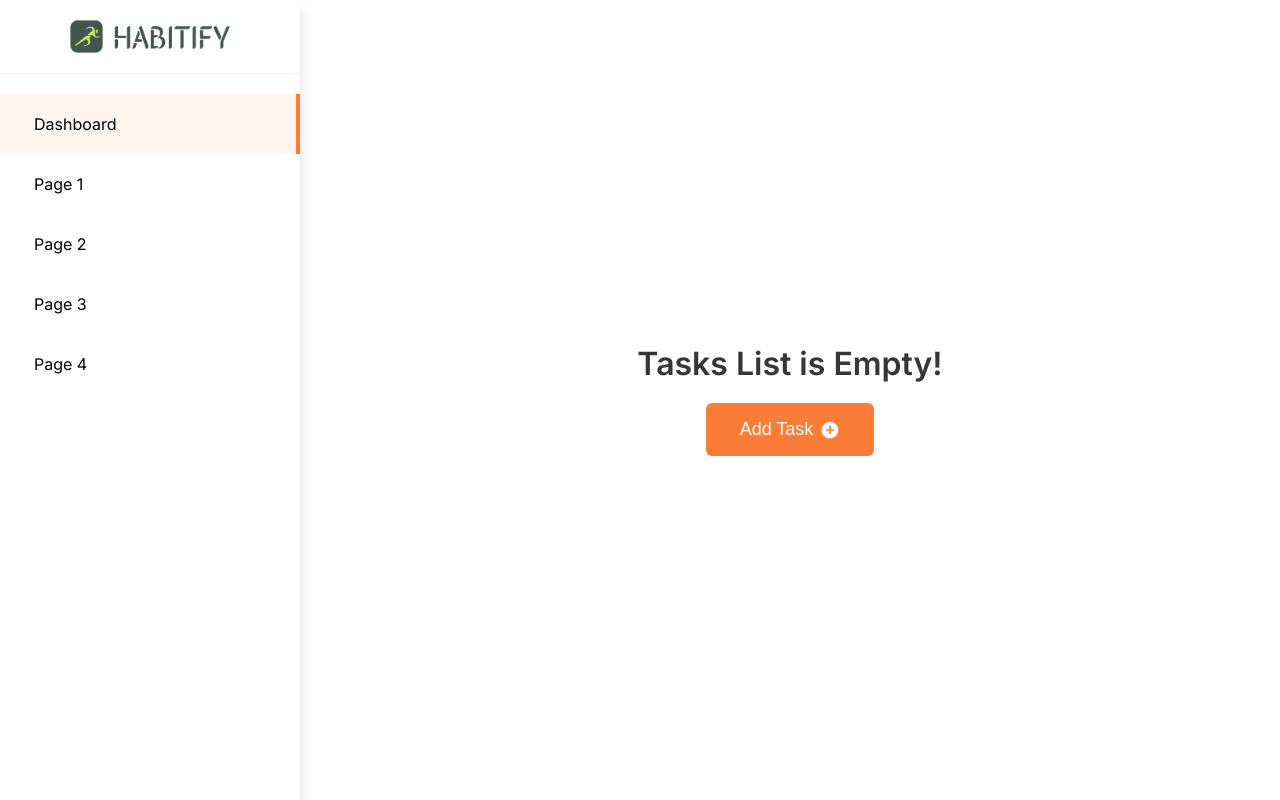
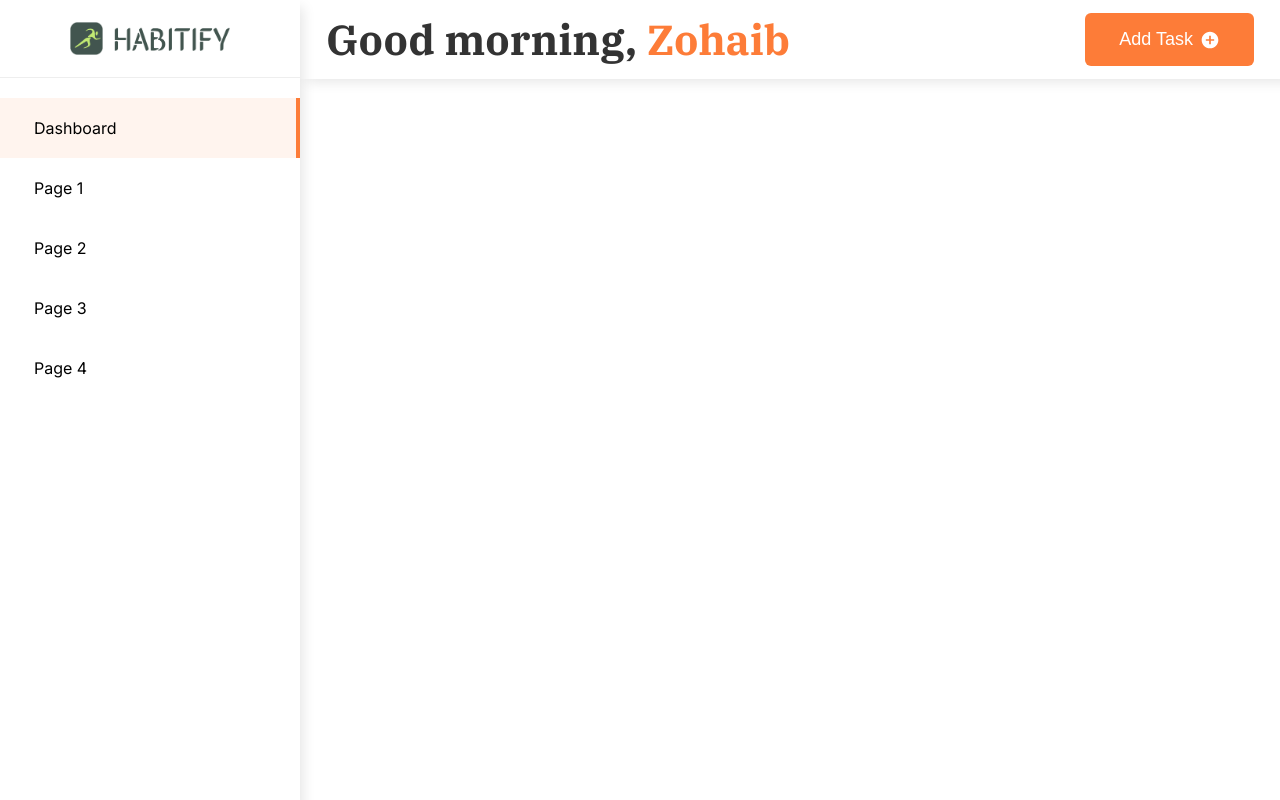
Before and after one commit to zohaibrasheed-dev/habitify, a React (Vite) app: page / in a window 1280 px wide. Built offline with nearby package versions, Linux system fonts and the light colour scheme.

Commit message:
UI components buildup

```diff
--- a/src/components/Header/Header.jsx
+++ b/src/components/Header/Header.jsx
@@ -1,15 +1,15 @@
-import styles from './Header.module.css'
-import { RiNotification4Line } from '@remixicon/react';
+import styles from './Header.module.css';
+import { RiAddCircleFill } from '@remixicon/react';
 
 const Header = () => {
   return (
-    <div className={styles.header}>
-        <header>
-            <div className="flex jc-end">
-                <span className="notifications"><RiNotification4Line /></span>
-            </div>
-        </header>
-    </div>
+    <header className={styles.header}>
+      <div className="flex ai-center jc-sb">
+        <h1 className="h1 text-gray font-ibm">Good morning, <span className="text-orange">Zohaib</span></h1>
+        <button  className="btn primary addTask">Add Task <RiAddCircleFill size={20} /> </button>
+      </div>
+    </header>
+    // onClick={openModal}
   )
 }
 
--- a/src/components/Header/Header.module.css
+++ b/src/components/Header/Header.module.css
@@ -1,4 +1,4 @@
 header {
-    padding: var(--space4);
+    padding: var(--space3) var(--space6);
     box-shadow: 10px 0 12px 3px rgba(0, 0, 0, 0.1);
 }
--- a/src/components/Modal/TaskModal.jsx
+++ b/src/components/Modal/TaskModal.jsx
@@ -1,22 +1,36 @@
 import { RiCloseCircleLine } from '@remixicon/react';
 import styles from './TaskModal.module.css';
+import { useState } from 'react';
 
-const TaskModal = (props) => {
-    console.log(props);
+const TaskModal = ({closeModal, taskAdder}) => {
+
+    // Form Handling
+    const [task, setTask] = useState("");
+
+    const handleSubmit = (e) => {
+        e.preventDefault();
+
+        taskAdder(task);
+
+        setTask("");
+        closeModal();
+    }
+
+
   return (
     <div className={styles.modal}>
-        <form className={styles["task-form"]}>
-            <div className={styles.field}>
-                <input type="text" placeholder="Task Title" />
-            </div>
-            <div className={styles.field}>
-                <input type="text" placeholder="Task Description" />
-            </div>
-            <div className={styles.field}>
-                <button type="button">Add Task</button>
-            </div>
-        </form>
-        <span onClick={props.props} className={styles.closeModal}><RiCloseCircleLine size={30} /></span>
+        <div className={styles["modal-content"]}>
+            <h2 className="h2 text-center">Add New Task</h2>
+            <form className={styles["task-form"]} onSubmit={handleSubmit}>
+                <div className={styles.field}>
+                    <input type="text" value={task} onChange={(e) => {setTask(e.target.value)}} placeholder="Enter Your Task Here..." />
+                </div>
+                <div className={styles.field}>
+                    <button type="submit">Add Task</button>
+                </div>
+            </form>
+            <span onClick={closeModal} className={styles.closeModal}><RiCloseCircleLine size={30} /></span>
+        </div>
     </div>
   )
 }
--- a/src/components/Modal/TaskModal.module.css
+++ b/src/components/Modal/TaskModal.module.css
@@ -1,4 +1,8 @@
 .modal {
+    opacity: 0;
+    transform: scale(0.95) translateY(15px);
+    transition: all 0.3s ease;
+    animation: fadeIn 0.4s ease forwards;
     position: absolute;
     top: 0;
     left: 0;
@@ -9,14 +13,25 @@
     align-items: center;
     justify-content: center;
 }
-.task-form {
+@keyframes fadeIn {
+    to {
+        opacity: 1;
+        transform: scale(1) translateY(0);
+    }
+}
+.modal-content {
     width: 450px;
     background: #fff;
     padding: 35px;
     border-radius: 16px;
     display: flex;
     flex-direction: column;
+    gap: 20px;
+}
+.task-form {
     gap: 14px;
+    display: flex;
+    flex-direction: column;
 }
 .field input {
     width: 100%;
--- a/src/components/Sidebar/Sidebar.module.css
+++ b/src/components/Sidebar/Sidebar.module.css
@@ -1,5 +1,5 @@
 .logo {
-    padding: var(--space5) 0;
+    padding: 22px 0;
     border-bottom: 1px solid #eee;
     margin-bottom: var(--space5);
 }
--- a/src/layouts/MainLayout.jsx
+++ b/src/layouts/MainLayout.jsx
@@ -1,5 +1,6 @@
 import styles from './MainLayout.module.css';
 import Sidebar from '../components/Sidebar/Sidebar';
+import Header from '../components/Header/Header';
 import Dashboard from '../pages/Dashboard/Dashboard';
 
 
@@ -12,7 +13,8 @@ function MainLayout() {
                 <aside className={styles.sidebar}>
                     <Sidebar />
                 </aside>
-                <div className="mainArea">
+                <div className={styles.mainArea}>
+                    <Header />
                     <Dashboard />
                 </div>
             </div>
--- a/src/layouts/MainLayout.module.css
+++ b/src/layouts/MainLayout.module.css
@@ -7,3 +7,9 @@
 .sidebar {
     box-shadow: 0 10px 12px 3px rgba(0, 0, 0, 0.1);
 }
+.mainArea {
+    position: relative;
+    overflow: hidden;
+    display: grid;
+    grid-template-rows: auto 1fr;
+}
--- a/src/pages/Dashboard/Dashboard.jsx
+++ b/src/pages/Dashboard/Dashboard.jsx
@@ -1,11 +1,17 @@
-import { RiAddCircleFill } from '@remixicon/react';
 import styles from './Dashboard.module.css'
 import TaskModal from '../../components/Modal/TaskModal';
 import { useState } from 'react';
 
 function Dashboard() {
 
+    const [tasksList, setTasksList] = useState([]); // All Tasks List
     const [showModal, setShowModal] = useState(false); // Modal State - Open/Close
+
+    // Add Task
+    const addNewTask = (task) => {
+        setTasksList([...tasksList, task]);
+    }
+    console.log(tasksList);
 
     // Open Modal
     const openModal = () => {
@@ -19,16 +25,37 @@ function Dashboard() {
 
 
     return (
-        <>
-            <div className="dashboard-wrapper flex jc-center ai-center h-full">
-                <div className={`${styles['no-tasks']} flex ai-center flex-dc`}>
-                    <h2>Tasks List is Empty!</h2>
-                    <button onClick={openModal} className="btn primary addTask">Add Task <RiAddCircleFill size={20} /> </button>
-                </div>
-            </div>
 
-            {showModal && <TaskModal props={closeModal} />}
-        </>
+        <div className="contentWrapper">
+
+        </div>
+
+
+
+            // {/* {
+            //     tasksList.length === 0 ? (
+            //         <div className="dashboard-wrapper flex jc-center ai-center h-full">
+            //             <div className={`${styles['no-tasks']} flex ai-center flex-dc`}>
+            //                 <h2>Tasks List is Empty!</h2>
+            //             </div>
+            //         </div>
+            //     ) : (
+            //         <div className="tasks-listing">
+            //             <ul>
+            //                 {
+            //                     tasksList.map(task => (
+            //                         <li>task</li>
+            //                     ))
+            //                 }
+            //             </ul>
+            //         </div>
+            //     )
+            // }  */}
+
+
+
+            // {/* {showModal && <TaskModal closeModal={closeModal} taskAdder={addNewTask} />} */}
+
     )
 }
 
--- a/src/styles/global.css
+++ b/src/styles/global.css
@@ -1,4 +1,5 @@
 @import url('https://fonts.googleapis.com/css2?family=Inter:ital,opsz,wght@0,14..32,100..900;1,14..32,100..900&display=swap');
+@import url('https://fonts.googleapis.com/css2?family=IBM+Plex+Serif:ital,wght@0,100;0,200;0,300;0,400;0,500;0,600;0,700;1,100;1,200;1,300;1,400;1,500;1,600;1,700&display=swap');
 @import 'variables.css';
 
 * {
@@ -22,6 +23,30 @@ img {
     max-width: 100%;
 }
 
+
+.font-ibm {
+    font-family: "IBM Plex Serif", serif;
+}
+
+
+.text-orange {
+    color: var(--color-orange);
+}
+.text-gray {
+    color: var(--color-gray);
+}
+/*~~~~~~~~~~~~~~~~~
+      TEXT-SIZE
+~~~~~~~~~~~~~~~~~~~*/
+.h1 {
+    font-size: var(--h1);
+}
+.h2 {
+    font-size: var(--h2);
+}
+.h3 {
+    font-size: var(--h3);
+}
 /*~~~~~~~~~~~~~~~~~
       LAYOUT
 ~~~~~~~~~~~~~~~~~~~*/
@@ -40,6 +65,9 @@ img {
     color: #fff;
     border: none;
     background: var(--color-orange);
+}
+.contentWrapper {
+    padding: var(--space6);
 }
 /*~~~~~~~~~~~~~~~~~
       FRAMEWORK
@@ -72,18 +100,3 @@ img {
 .flex-dc {
     flex-direction: column;
 }
-
-
-
-
-
-
-
-
-
-
-
-
-.mainArea {
-    position: relative;
-}
--- a/src/styles/variables.css
+++ b/src/styles/variables.css
@@ -1,4 +1,14 @@
 :root {
+
+    /*==== COLORS ====*/
+    --color-orange: #fd7c38;
+    --color-gray: #333;
+    --active-bg: #fff4ee;
+
+    /*==== TEXT ====*/
+    --h1: 42px;
+    --h2: 30px;
+    --h3: 26px;
 
     --space1: 4px;
     --space2: 8px;
@@ -9,6 +19,4 @@
     --space7: 34px;
     --space8: 45px;
 
-    --color-orange: #fd7c38;
-    --active-bg: #fff4ee;
 }
```
